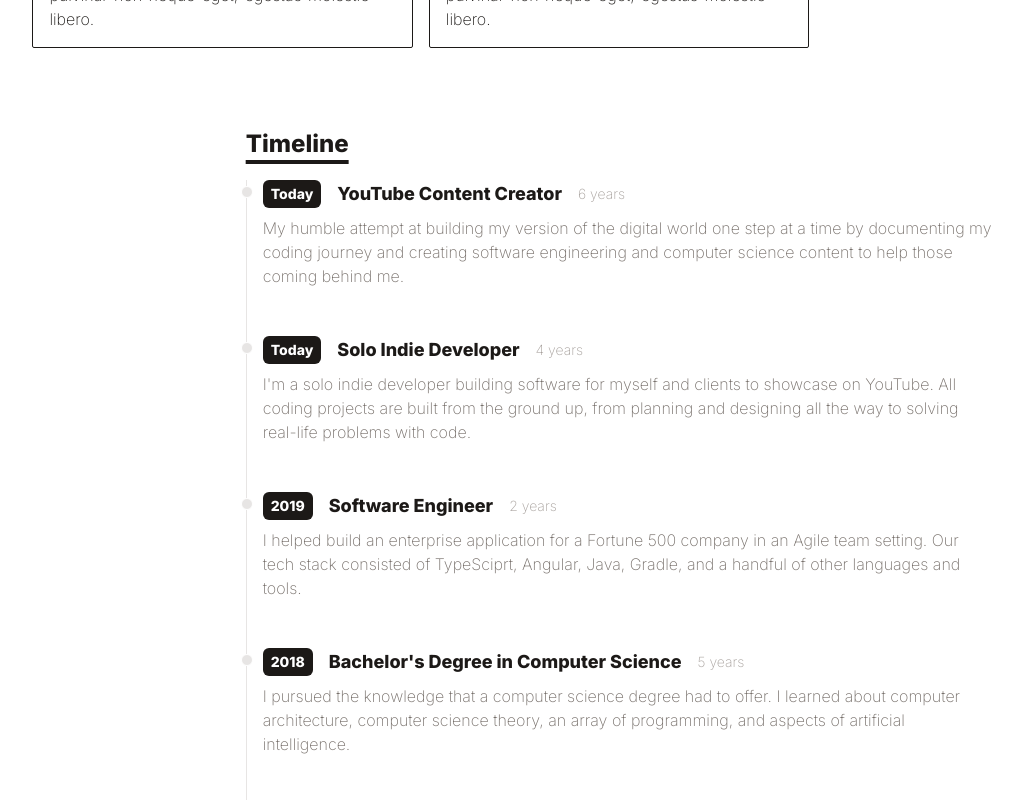
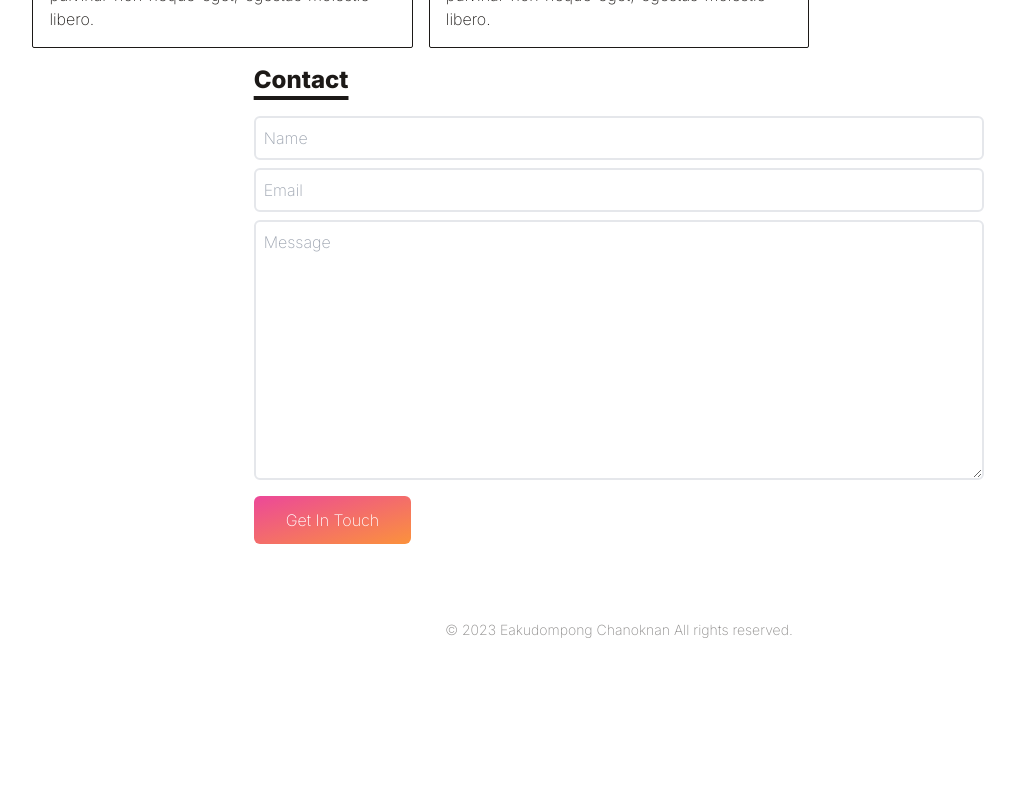
Before and after one commit to EC-9624/portfolio, a React (Vite) app: page / in a window 1280 px wide. Shown: the part 1300-2100 px from the top of the page, without its empty margins (21-1043 px from the left). After the commit the page ends 1960 px from the top, so only its background shows below. Built offline with nearby package versions, Linux system fonts and the light colour scheme.

Commit message:
todo fix project title

```diff
--- a/src/App.jsx
+++ b/src/App.jsx
@@ -78,9 +78,9 @@ function App() {
         EN
       </button>
       <About></About>
-      <Title>Projects</Title>
+
       <Projects></Projects>
-      <Timeline></Timeline>
+
       <Contact />
       <Footer />
     </div>
--- a/src/components/About.jsx
+++ b/src/components/About.jsx
@@ -2,7 +2,7 @@ import React from "react";
 
 function About() {
   return (
-    <div className="flex items-center justify-center flex-col text-center  pt-20 pb-6">
+    <div className="flex items-center justify-center flex-col text-center pt-20 pb-6 mx-auto">
       <h1 className="text-3xl md:text-4xl mb-1 md:mb-3 font-bold">
         Eakudompong Chanoknan
       </h1>
--- a/src/components/Projects.jsx
+++ b/src/components/Projects.jsx
@@ -5,7 +5,9 @@ import Title from "./Title";
 
 function Projects() {
   return (
-    <div className="flex  flex-col md:flex-row items-start justify-center max-w-full">
+    <div className="flex flex-col max-w-full mx-auto">
+      <Title>Projects</Title>
+      <div className="flex  flex-col md:flex-row items-start justify-center max-w-full mx-auto">
         <div className="grid grid-cols-1 md:grid-cols-2 lg:grid-cols-3 gap-4">
           {data.map((p) => (
             <ProjectItem
@@ -19,6 +21,7 @@ function Projects() {
           ))}
         </div>
       </div>
+    </div>
   );
 }
 
--- a/src/components/Timeline.jsx
+++ b/src/components/Timeline.jsx
@@ -10,6 +10,7 @@ function Timeline() {
         <Title>Timeline</Title>
         {timeline.map((item) => (
           <TimelineItem
+            key={item.title}
             year={item.year}
             title={item.title}
             duration={item.duration}
--- a/src/components/TimelineItem.jsx
+++ b/src/components/TimelineItem.jsx
@@ -6,7 +6,7 @@ function TimelineItem({ year, title, duration, details }) {
       <ol className="flex flex-col md:flex-row relative border-l border-stone-200 dark:border-stone-700">
         <li className="mb-10 ml-4">
           <div className="absolute w-3 h-3 bg-stone-200 rounded-full mt-1.5 -left-1.5 border border-white dark:border-stone-900 dark:bg-stone-700" />
-          <p className="flex flex-wrap gap-4 flex-row items-center justify-start text-xs md:text-sm">
+          <div className="flex flex-wrap gap-4 flex-row items-center justify-start text-xs md:text-sm">
             <span className="inline-block px-2 py-1 font-semibold text-white dark:text-stone-900 bg-stone-900 dark:bg-white rounded-md">
               {year}
             </span>
@@ -16,7 +16,7 @@ function TimelineItem({ year, title, duration, details }) {
             <div className="my-1 text-sm font-normal leading-none text-stone-400 dark:text-stone-500">
               {duration}
             </div>
-          </p>
+          </div>
           <p className="my-2 text-base font-normal text-stone-500 dark:text-stone-400">
             {details}
           </p>
```
Lines whose indentation alone changed are shown as unchanged.
